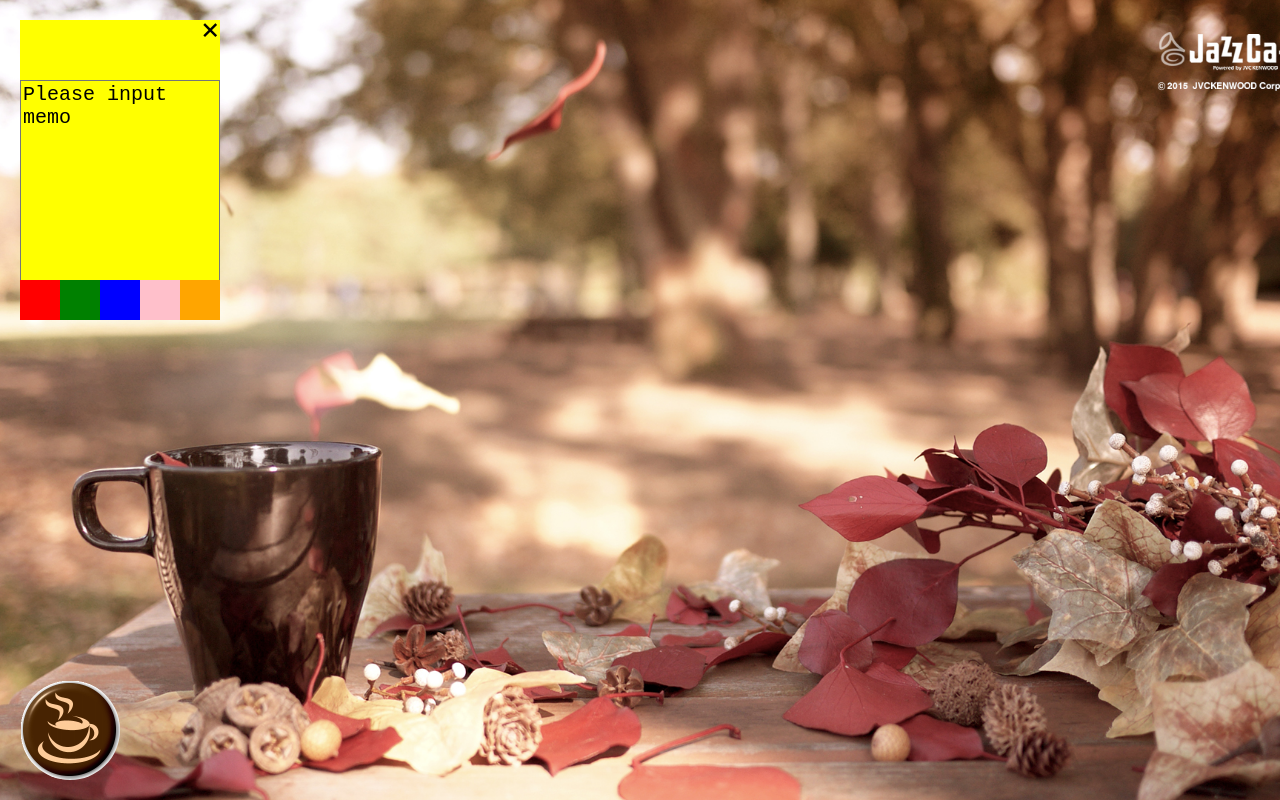
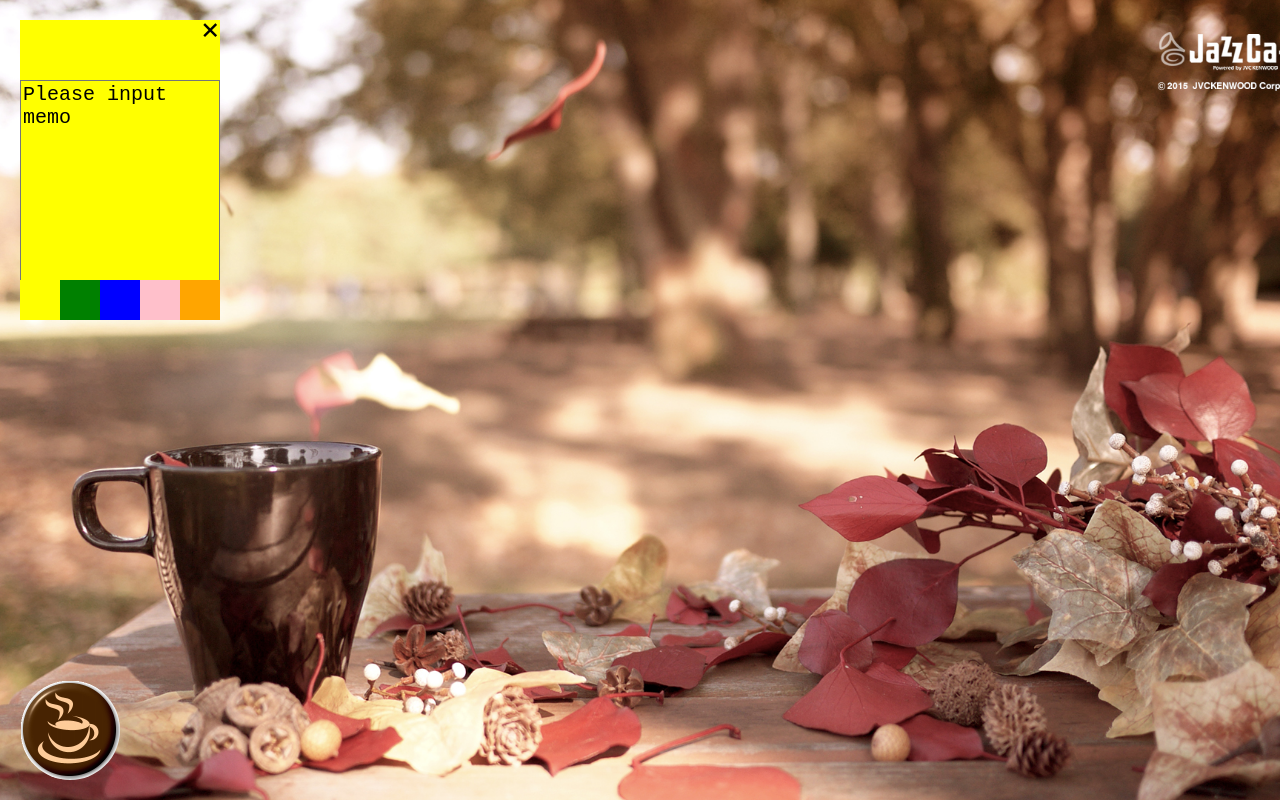
Before and after one commit to reactoshi/nuxtMemoApp, a Nuxt app: page / in a window 1280 px wide. Built offline with nearby package versions, Linux system fonts and the light colour scheme.

Commit message:
add color change when push color button but it has a bug in case of multiple memo

```diff
--- a/components/BackgroundBox.vue
+++ /dev/null
@@ -1,60 +0,0 @@
-<template>
-  <div
-      class="background-box"
-  >
-
-  <color-box
-  v-for="(i) in 5"
-  @color-clicked=onClicked(i-1)
-  :key="i"
-  :index="i"
-  :style="{
-    background: `${backgroundColor[i-1]}`,
-    left: `${i*40-40}px`
-  }"
-  />
-  </div>
-
-</template>
-
-<script>
-import ColorBox from '~/components/ColorBox.vue'
-export default {
-  components: {
-    ColorBox
-  },
-  // props: {
-  //   backgroundColor: {
-  //     type: String,
-  //     required: true
-  //   }
-  // },
-  data: function () {
-    return {
-      backgroundColor: ['red', 'green', 'blue', 'pink', 'orange']
-    }
-  },
-  methods: {
-    onClicked(i) {
-      console.log(this.$data.backgroundColor[i])
-      this.$store.commit('changeColor', {
-        // index: this.index
-      })
-    }
-  }
-
-}
-</script>
-
-<style>
-.background-box {
-  position: absolute;
-  bottom: 0;
-  left: 0;
-  width: 100%;
-  height: 40px;
-  z-index: 1000;
-  border-top: 1px solid grey;
-}
-
-</style>
--- a/components/ColorBox.vue
+++ b/components/ColorBox.vue
@@ -1,6 +1,6 @@
 <template>
   <div
-    @click="changeColor"
+    @click="colorClicked"
     class="color-box"
     :style="{
       background: `${backgroundColor}`
@@ -10,25 +10,17 @@
 
 <script>
 export default {
-  props: {
-    backgroundColor: {
-      type: String,
-      required: true
-    }
-  },
+  // props: {
+  //   backgroundColor: {
+  //     type: String,
+  //     required: true
+  //   }
+  // },
   methods: {
-    changeColor() {
+    colorClicked() {
       this.$emit('color-clicked')
     }
   }
-  // methods: {
-  //   onClicked() {
-  //     // console.log(this)
-  //     this.$store.commit('changeColor', {
-  //       // index: this.index
-  //     })
-  //   }
-  // }
 }
 </script>
 
--- a/components/Memo.vue
+++ b/components/Memo.vue
@@ -2,7 +2,7 @@
   <div
     :style="{
       top: `${posY}px`,
-      left: `${posX}px`
+      left: `${posX}px`,
     }"
     class="memo"
   >
@@ -14,7 +14,16 @@
       :text="text"
       @inputed="onInputed"
     />
-    <background-box />
+    <color-box
+    v-for="(i) in backgroundColorList.length"
+    @color-clicked=onClicked(i)
+    :key="i"
+    :index="i"
+    :style="{
+      background: `${backgroundColorList[i-1]}`,
+      left: `${i*40-40}px`
+    }"
+    />
   </div>
 </template>
 
@@ -22,14 +31,14 @@
 import DragHandler from '~/components/DragHandler.vue'
 import TextBox from '~/components/TextBox.vue'
 import RemoveBtn from '~/components/RemoveBtn.vue'
-import BackgroundBox from '~/components/BackgroundBox.vue'
+import ColorBox from '~/components/ColorBox.vue'
 
 export default {
   components: {
     DragHandler,
     TextBox,
     RemoveBtn,
-    BackgroundBox
+    ColorBox
   },
   props: {
     posX: {
@@ -49,20 +58,23 @@ export default {
       required: true
     }
   },
+  data: function () {
+    return {
+      backgroundColorList: ['yellow', 'green', 'blue', 'pink', 'orange']
+    }
+  },
   methods: {
     onInputed(text) {
       this.$store.commit('setText', {
         text,
         index: this.index
       })
+    },
+    onClicked(i) {
+      this.$store.commit('changeColor', i)
     }
   }
 }
-
-// new Vue({
-//   el: ".col-md-10",
-//   data: {a: "#6B8CFF" , b: 'red'},
-// })
 
 </script>
 
--- a/store/index.js
+++ b/store/index.js
@@ -3,7 +3,7 @@ export const state = () => ({
     {
       posX: 20,
       posY: 20,
-      backgroundColor: 'red',
+      backgroundColor: ['yellow', 'green', 'blue', 'pink', 'orange'],
       text: 'Please input memo'
     }
   ]
@@ -27,8 +27,11 @@ export const mutations = {
   initMemo(state, memoData) {
     state.memoInfoList = memoData
   },
-  changeColor(state) {
-    // console.log(state)
+  changeColor(state, index) {
+    console.log(state)
+    const memoColor = document.querySelector('.memo')
+    memoColor.style.backgroundColor = state.memoInfoList[0].backgroundColor[index - 1]
+    console.log(memoColor)
     // const lastMemo = state.memoInfoList[0]
     // state.memoInfoList[0].backgroundColor = 'blue'
     // lastMemo.backgroundColor = colorList[3]
@@ -36,9 +39,10 @@ export const mutations = {
     // console.log(state.memoInfoList)
     // console.log('changed color')
   },
-  addMemo(state) {
+  addMemo(state, index) {
     // const colorList = ['yellow', 'red', 'blue', 'green', 'pink']
     const lastMemo = state.memoInfoList[0]
+    console.log(state)
     // const lastMemo = state.memoInfoList[state.memoInfoList.length - 1]
     if (state.memoInfoList.posX) {
       state.memoInfoList = [
@@ -46,7 +50,7 @@ export const mutations = {
         {
           posX: lastMemo.posX,
           posY: lastMemo.posY,
-          // backgroundColor: colorList[2],
+          backgroundColor: lastMemo.backgroundColor[index - 1],
           text: ''
         }
       ]
```
